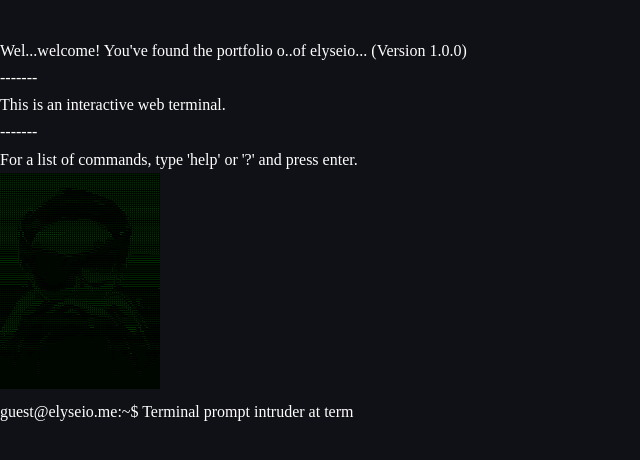
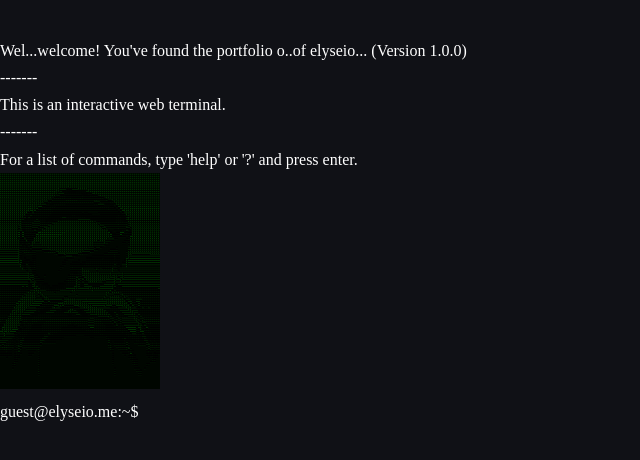
Before and after one commit to elyseio/cli-portfolio-v1, a plain HTML site: page index.html in a window 1280 px wide. Shown: the whole page, without its empty margins (0-640 px from the left). Drawn offline with Linux system fonts and the light colour scheme.

Commit message:
added screen reader only css

```diff
--- a/css/styles.css
+++ b/css/styles.css
@@ -40,3 +40,16 @@ input {
 input:focus {
     outline: none;
 }
+
+/* Screen reader only */
+.sr-only {
+  position: absolute;
+  width: 1px;
+  height: 1px;
+  padding: 0;
+  margin: -1px;
+  overflow: hidden;
+  clip: rect(0,0,0,0);
+  white-space: nowrap;
+  border: 0;
+}
```
